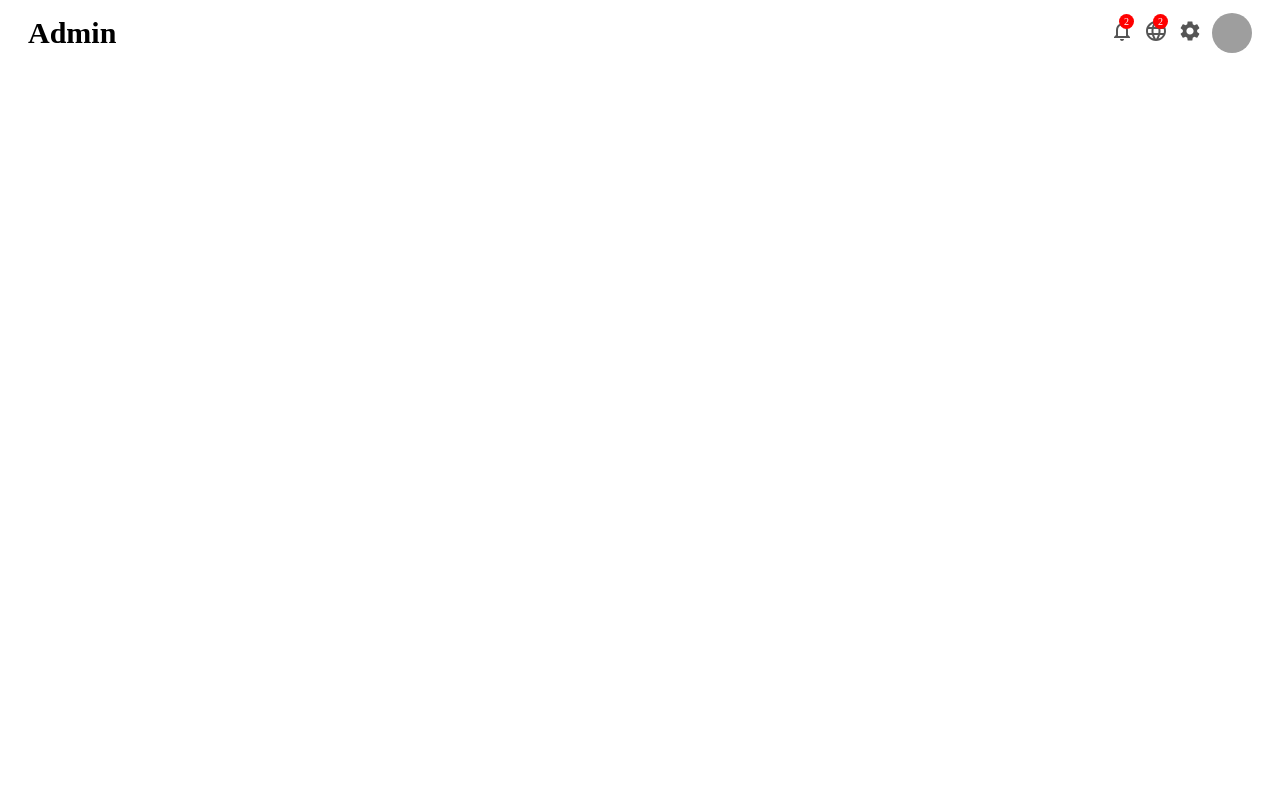
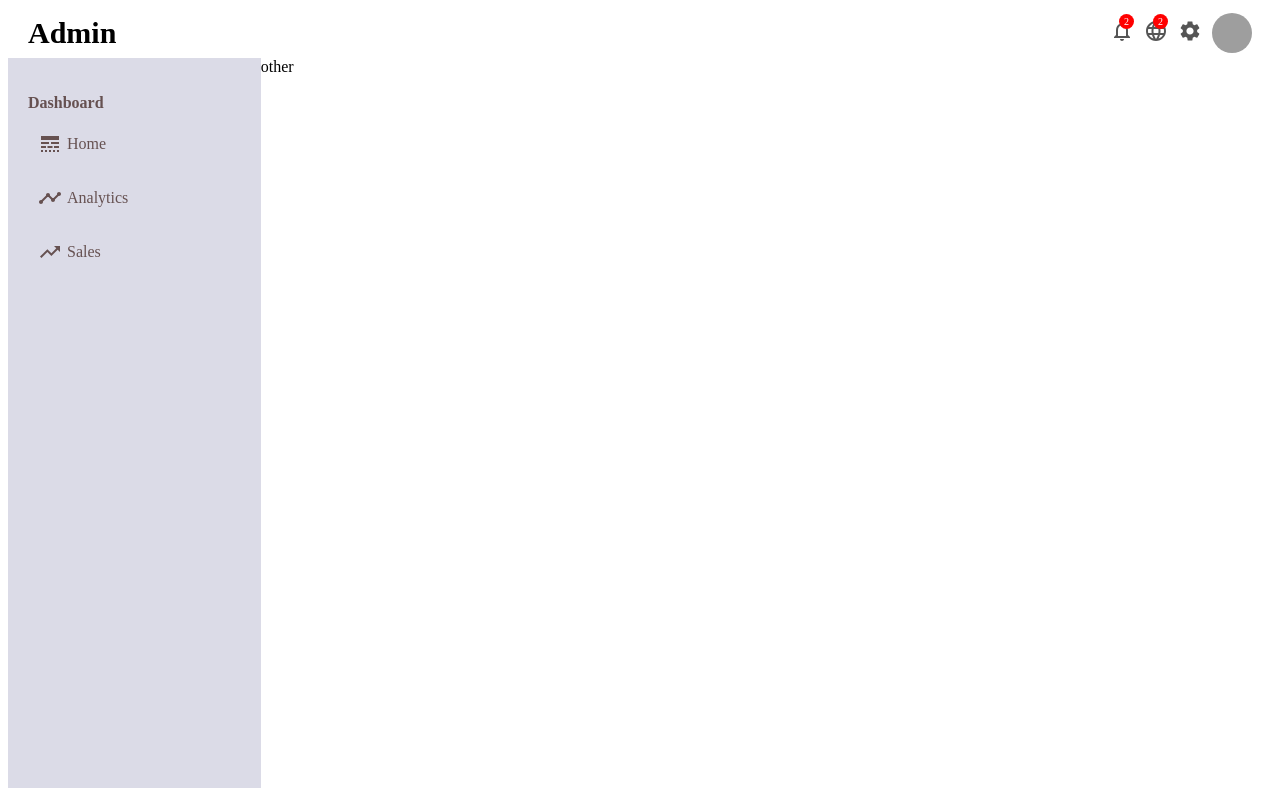
Before and after one commit to SujanMaga/E-Commerce_System, a React (Create React App) app in the folder admin/: page / in a window 1280 px wide. Built offline with nearby package versions, Linux system fonts and the light colour scheme; grey boxes are pictures that could not be loaded.

Commit message:
AdminPanel sidebar design

```diff
--- a/admin/src/App.js
+++ b/admin/src/App.js
@@ -1,9 +1,15 @@
+import Sidebar from "./components/Sidebar";
 import Topbar from "./components/Topbar";
+import "./app.css";
 
 function App() {
   return (
     <div>
       <Topbar />
+      <div className="container">
+        <Sidebar />
+        <div className="other">other </div>
+      </div>
     </div>
   );
 }
--- /dev/null
+++ b/admin/src/app.css
@@ -0,0 +1,6 @@
+.container {
+  display: flex;
+}
+.other {
+  flex: 4;
+}
--- /dev/null
+++ b/admin/src/components/Sidebar.jsx
@@ -0,0 +1,66 @@
+import React from "react";
+import styled from "styled-components";
+import { LineStyle, Timeline, TrendingUp } from "@material-ui/icons";
+
+const Container = styled.div`
+  flex: 1;
+  height: calc(100vh - 70px);
+  position: sticky;
+  top: 50px;
+  background-color: rgb(219, 219, 231);
+`;
+const Wrapper = styled.div`
+  padding: 20px;
+  color: #665151;
+`;
+const SidebarMenu = styled.div`
+  margin-bottom: 20px;
+`;
+const SidebarTitle = styled.h3`
+  font-size: 16px;
+  margin-bottom: 10px;
+`;
+const SidebarList = styled.ul`
+  list-style: none;
+  padding: 0;
+  margin: 0;
+`;
+const SidebarListItem = styled.li`
+  display: flex;
+  align-items: center;
+  margin-bottom: 10px;
+  padding: 10px;
+  border-radius: 10px;
+  cursor: pointer;
+
+  &:hover {
+    background-color: #ebebeb;
+  }
+`;
+const Sidebar = () => {
+  return (
+    <Container>
+      <Wrapper>
+        <SidebarMenu>
+          <SidebarTitle>Dashboard</SidebarTitle>
+          <SidebarList>
+            <SidebarListItem>
+              <LineStyle style={{ marginRight: "5px" }} />
+              Home
+            </SidebarListItem>
+            <SidebarListItem>
+              <Timeline style={{ marginRight: "5px" }} />
+              Analytics
+            </SidebarListItem>
+            <SidebarListItem>
+              <TrendingUp style={{ marginRight: "5px" }} />
+              Sales
+            </SidebarListItem>
+          </SidebarList>
+        </SidebarMenu>
+      </Wrapper>
+    </Container>
+  );
+};
+
+export default Sidebar;
```
Also changed, not shown: 1 other file (tests, documents, lock files or other folders).
